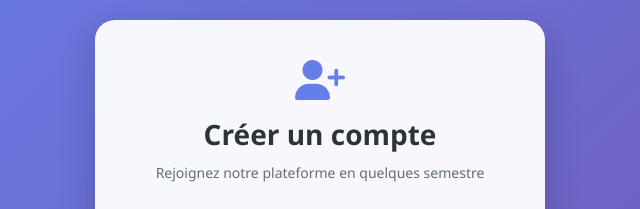
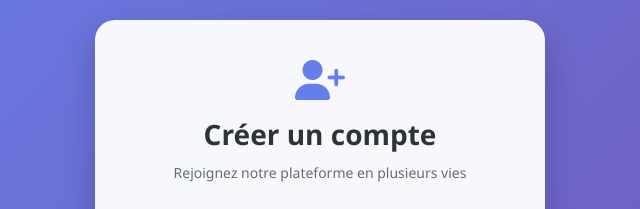
Before and after one commit to cadel20/demo-devops, a plain HTML site: page index.html in a window 1280 px wide. Shown: the top 209 px of the page, 320-960 px from the left. Drawn offline with Linux system fonts and the light colour scheme.

Commit message:
Update index.html

```diff
--- a/index.html
+++ b/index.html
@@ -215,7 +215,7 @@
     <div class="form-header">
       <i class="fas fa-user-plus"></i>
       <h3>Créer un compte</h3>
-      <p>Rejoignez notre plateforme en quelques semestre</p>
+      <p>Rejoignez notre plateforme en plusieurs vies</p>
     </div>
 
     <form id="inscriptionForm" action="#" method="post">
```
